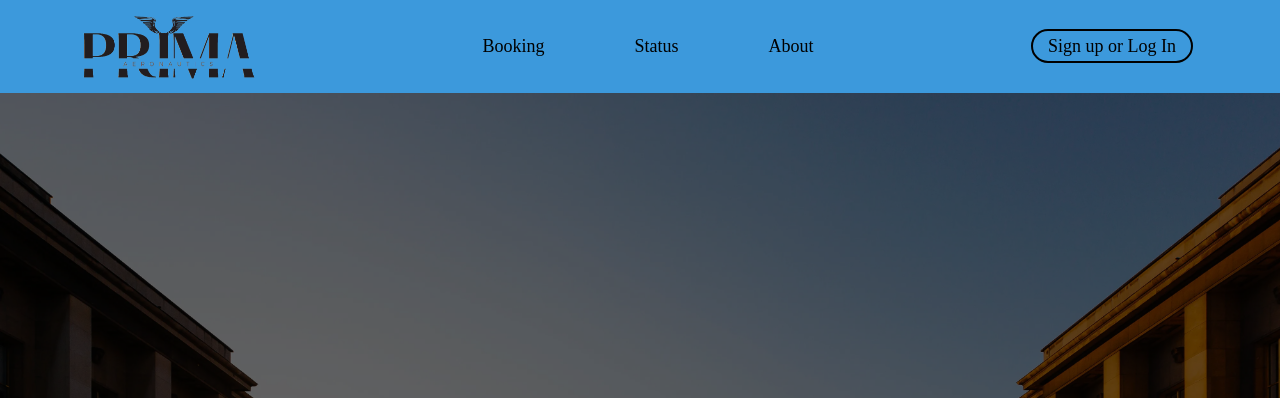
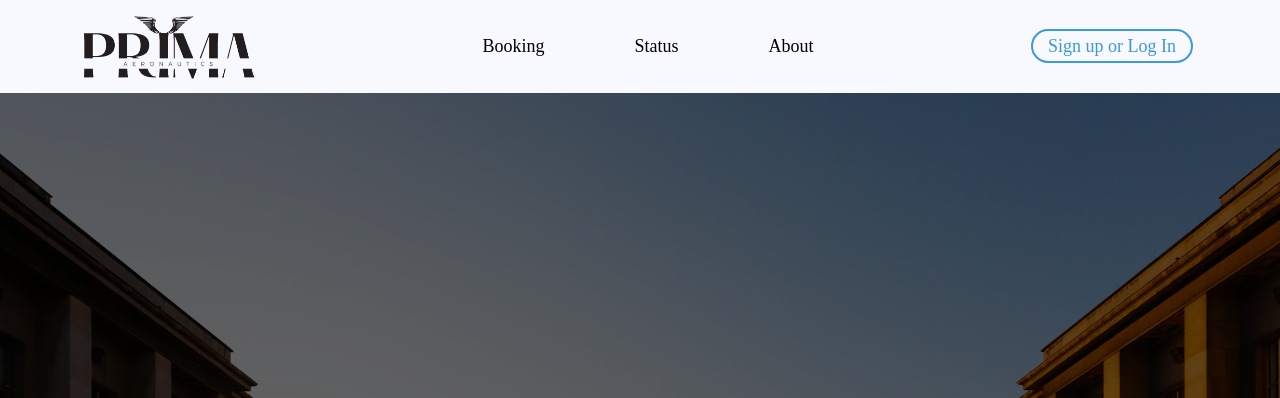
Before and after one commit to jamez2128/prima, a PHP site: page / in a window 1280 px wide. Shown: the top 398 px of the page. Run offline with PHP 8.4, Linux system fonts and the light colour scheme.

Commit message:
changed login button color

```diff
--- a/styles/navbar.css
+++ b/styles/navbar.css
@@ -1,5 +1,5 @@
 nav {
-    background-color: #3c99dc;
+    background-color: ghostwhite;
     display: flex;
     justify-content: space-between;
     z-index: 999;
@@ -43,16 +43,16 @@ nav img {
 .loginSignup a {
     padding: 5px 15px;
     text-decoration: none;
-    color: black;
+    color: #3c99dc;
     font-size: 18px;
     font-family: 'Bebas Neue Pro';
     border-radius: 50px;
-    border: black 2px solid;
+    border: #3c99dc 2px solid;
     margin: 0px 7px;
 }
 
 .loginSignup a:hover {
-    background-color: #d5f3fe;
+    background-color: #3c99dc;
     color: black;
     transition: ease .4s;
 }
```
